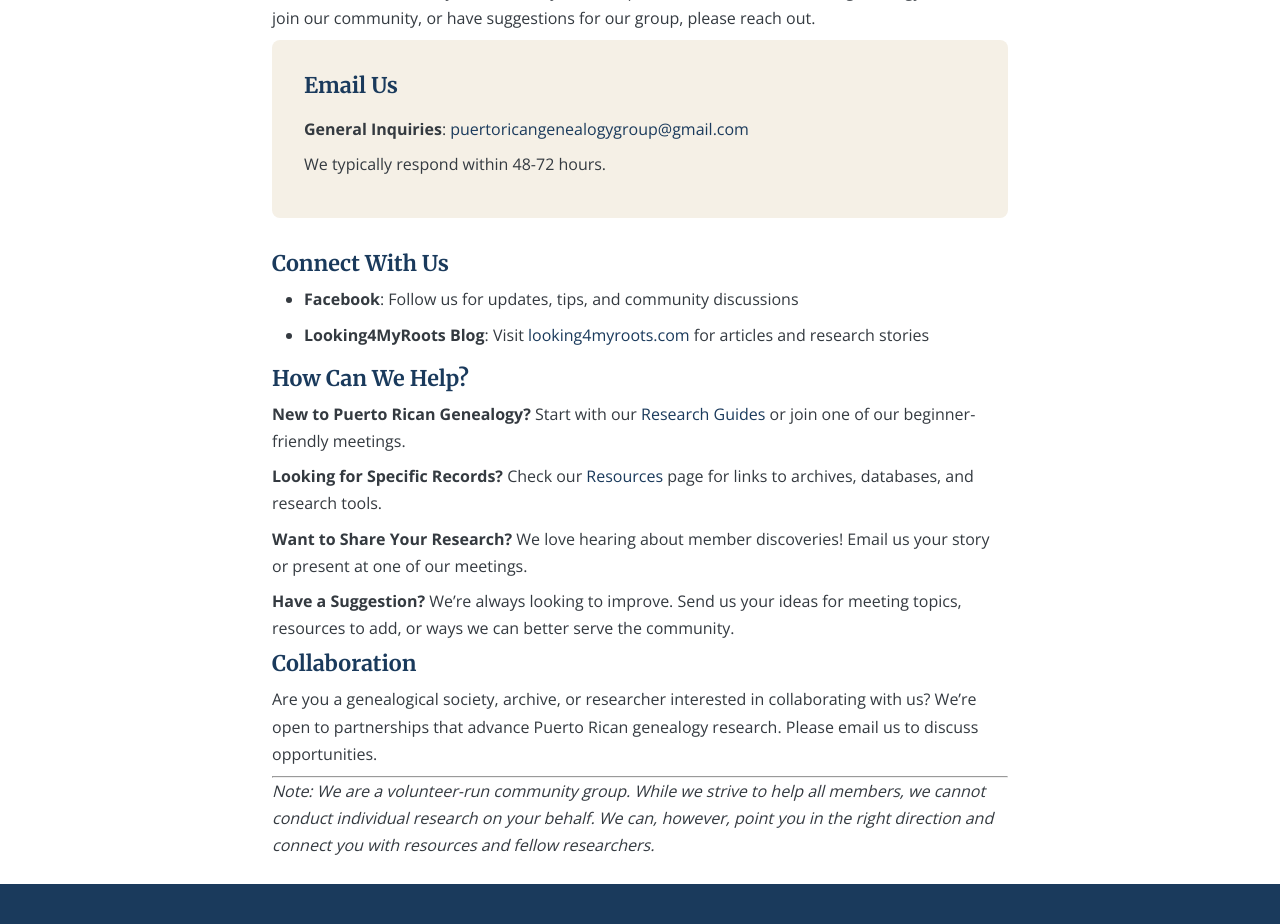
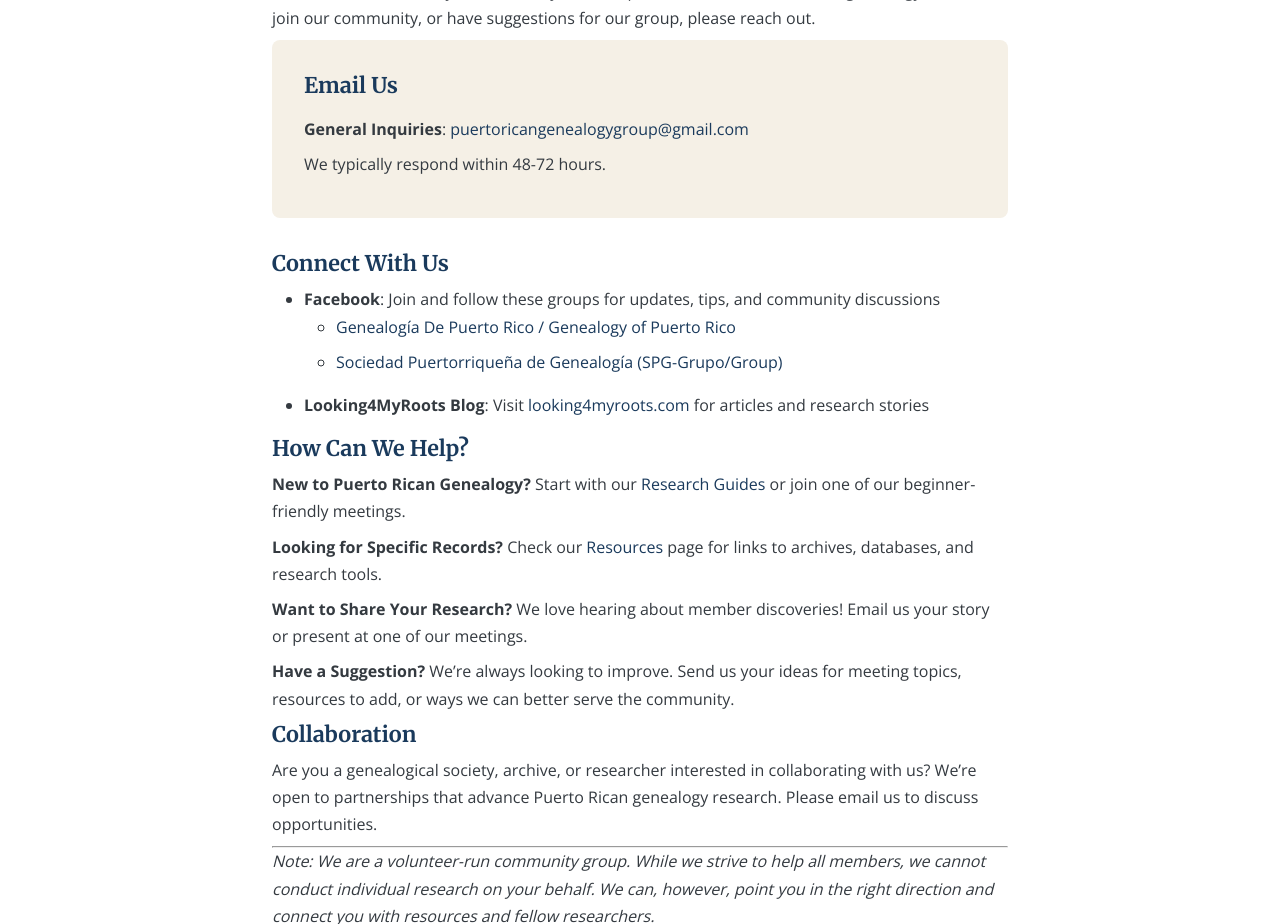
Before and after one commit to SylviaVargas/puertoricangenealogygroup, a Jekyll site: the page built from contact.md, in a window 1280 px wide and 1400 px high, scrolled down 305 px, cut to the strip 0-924 px from the top of the window. Built offline with Jekyll 4.4.1, drawn with Linux system fonts in a browser that asks for light colours; some of the changed text lies outside the part shown.

Commit message:
Fix Facbook links

```diff
--- a/_includes/footer.html
+++ b/_includes/footer.html
@@ -28,13 +28,16 @@
             Looking4MyRoots Blog
           </a>
         </li>
-        {% if site.social.facebook %}
         <li>
-          <a href="https://facebook.com/{{ site.social.facebook }}" target="_blank" rel="noopener">
-            Facebook
+          <a href="https://www.facebook.com/groups/aidatorres" target="_blank" rel="noopener">
+            Facebook: Genealogía De Puerto Rico
           </a>
         </li>
-        {% endif %}
+        <li>
+          <a href="https://www.facebook.com/groups/264285187436/" target="_blank" rel="noopener">
+            Facebook: Sociedad Puertorriqueña de Genealogía
+          </a>
+        </li>
       </ul>
     </div>
 
--- a/contact.md
+++ b/contact.md
@@ -23,7 +23,9 @@ We typically respond within 48-72 hours.
 
 ### Connect With Us
 
-- **Facebook**: Follow us for updates, tips, and community discussions
+- **Facebook**: Join and follow these groups for updates, tips, and community discussions
+  - [Genealogía De Puerto Rico / Genealogy of Puerto Rico](https://www.facebook.com/groups/aidatorres)
+  - [Sociedad Puertorriqueña de Genealogía (SPG-Grupo/Group)](https://www.facebook.com/groups/264285187436/)
 - **Looking4MyRoots Blog**: Visit [looking4myroots.com](https://looking4myroots.com) for articles and research stories
 
 ### How Can We Help?
```
Also changed, not shown: es/contacto.md (+3 -1 lines).
